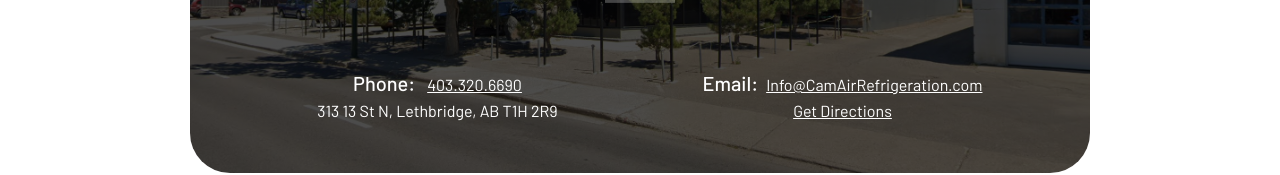
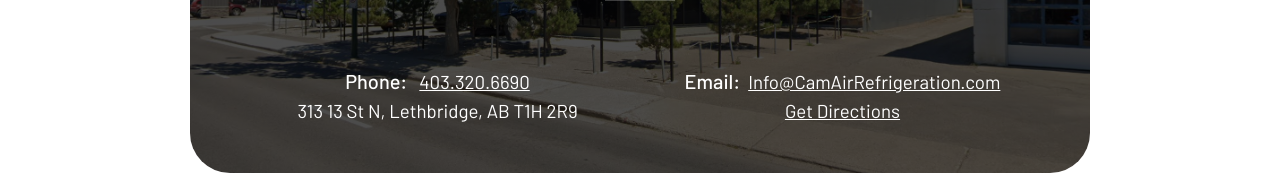
Before and after one commit to Jbridges1119/cam-air, a React (Create React App) app: page /contact in a window 1280 px wide. Shown: the part 557-732 px from the top of the page. Built offline with nearby package versions, Linux system fonts and the light colour scheme; no server answers.

Commit message:
Increase body1 fonts size

```diff
--- a/src/Styles/theme.ts
+++ b/src/Styles/theme.ts
@@ -13,8 +13,13 @@ let theme = createTheme({
     }
   },
   typography: {
-    fontFamily: "Barlow"
-  }
+    fontFamily: "Barlow",
+    body1: {
+      fontSize: "1.1rem",
+
+    },
+  },
+
 });
 
 
```
